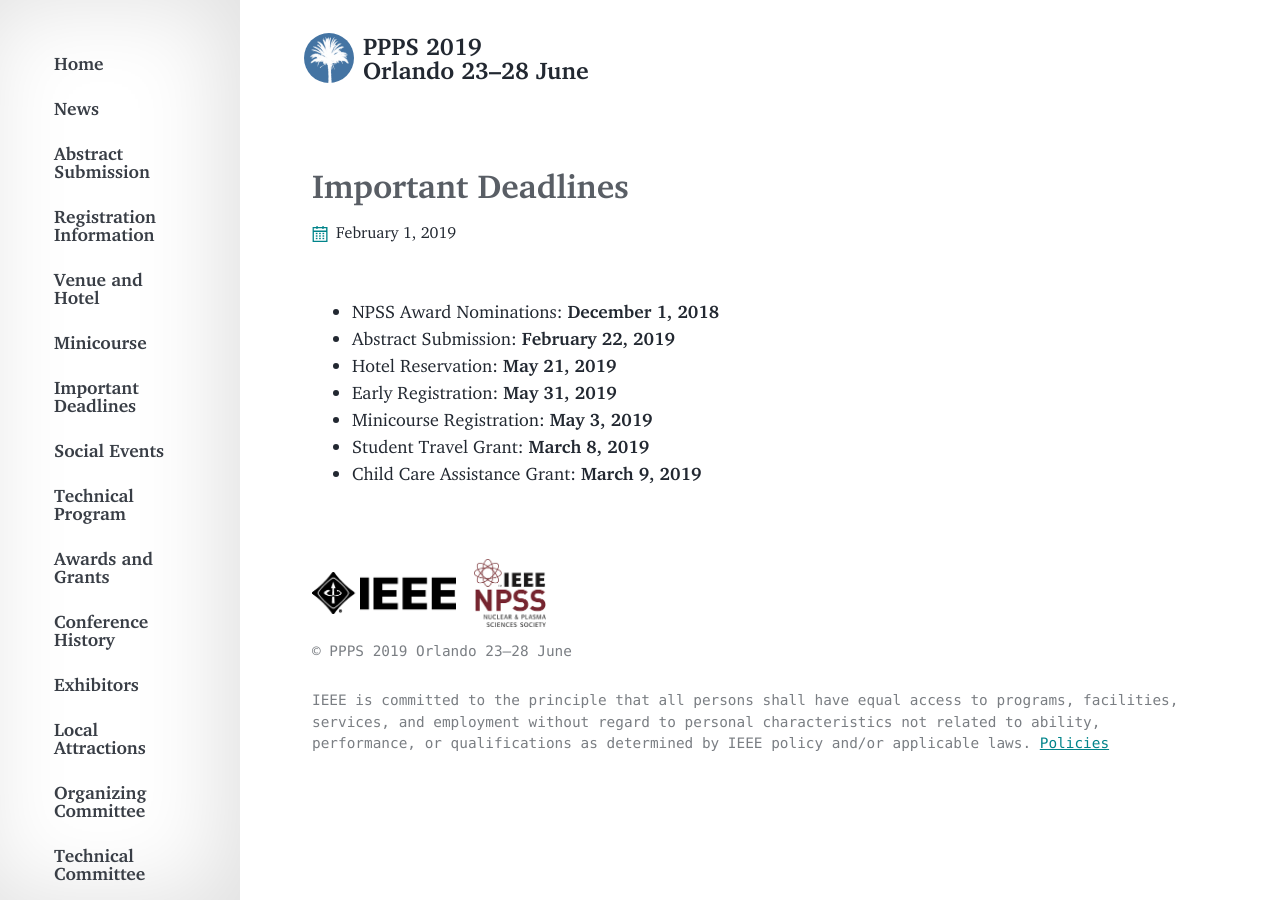
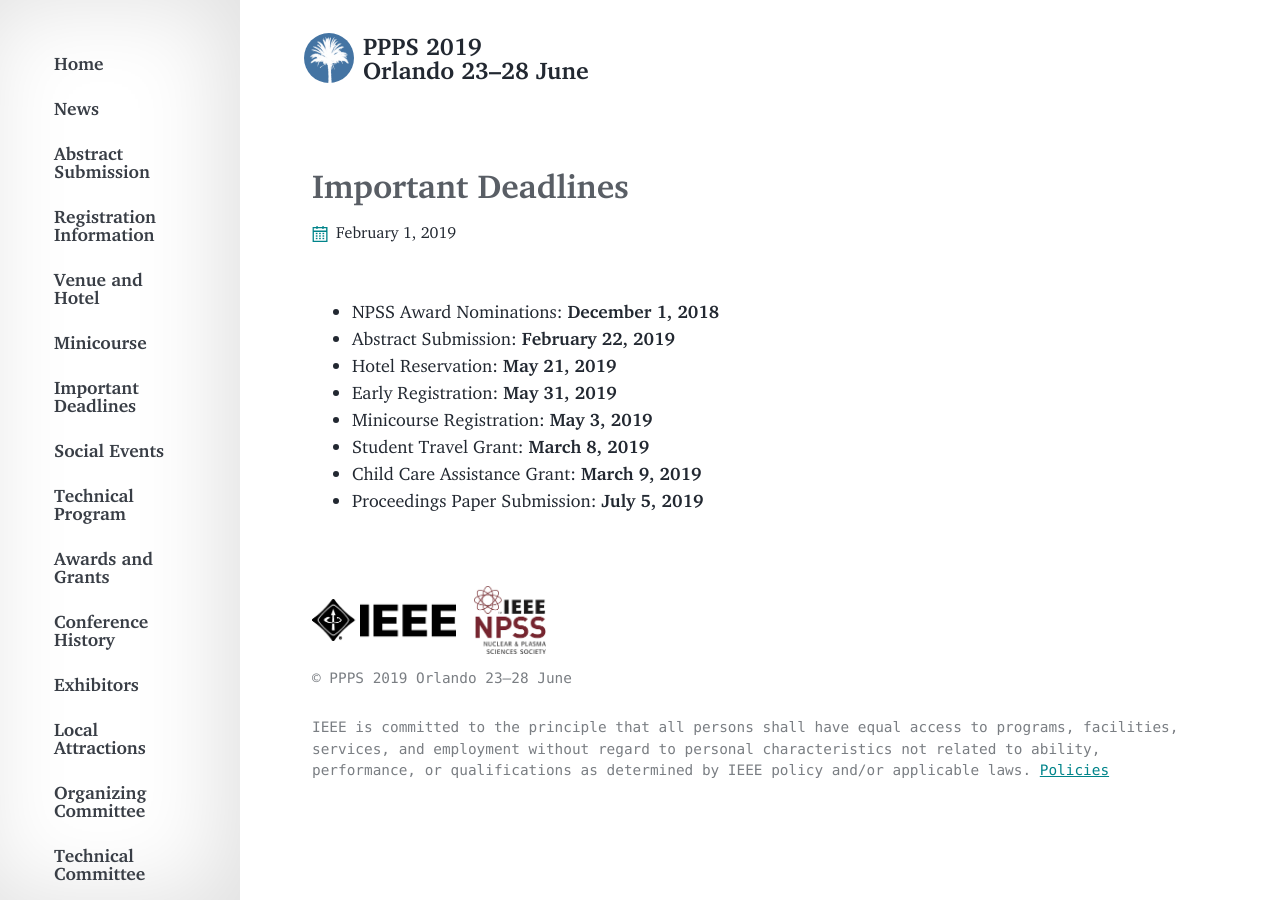
Before and after one commit to ppps2019/ppps2019.github.io, a Jekyll site: the page built from _info_articles/deadlines.md, in a window 1280 px wide. Built offline with Jekyll 4.4.1, drawn with Linux system fonts in a browser that asks for light colours; comment, search, counter and statistics services are not loaded.

Commit message:
paper deadline

```diff
--- a/_info_articles/deadlines.md
+++ b/_info_articles/deadlines.md
@@ -13,3 +13,4 @@ navigation_weight: 4
 - Minicourse Registration: **May 3, 2019**
 - Student Travel Grant: **March 8, 2019**
 - Child Care Assistance Grant: **March 9, 2019**
+- Proceedings Paper Submission: **July 5, 2019**
```
